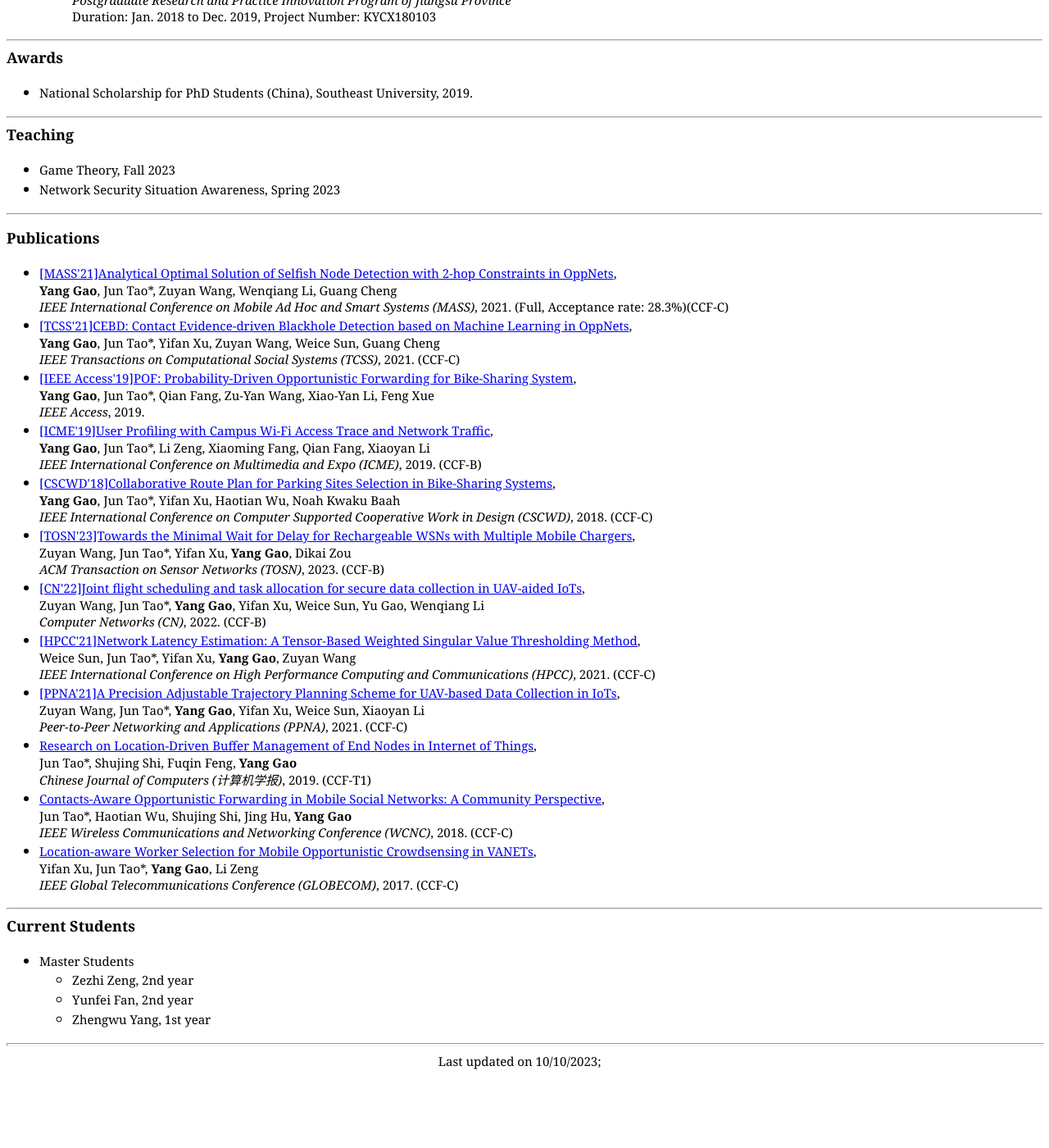
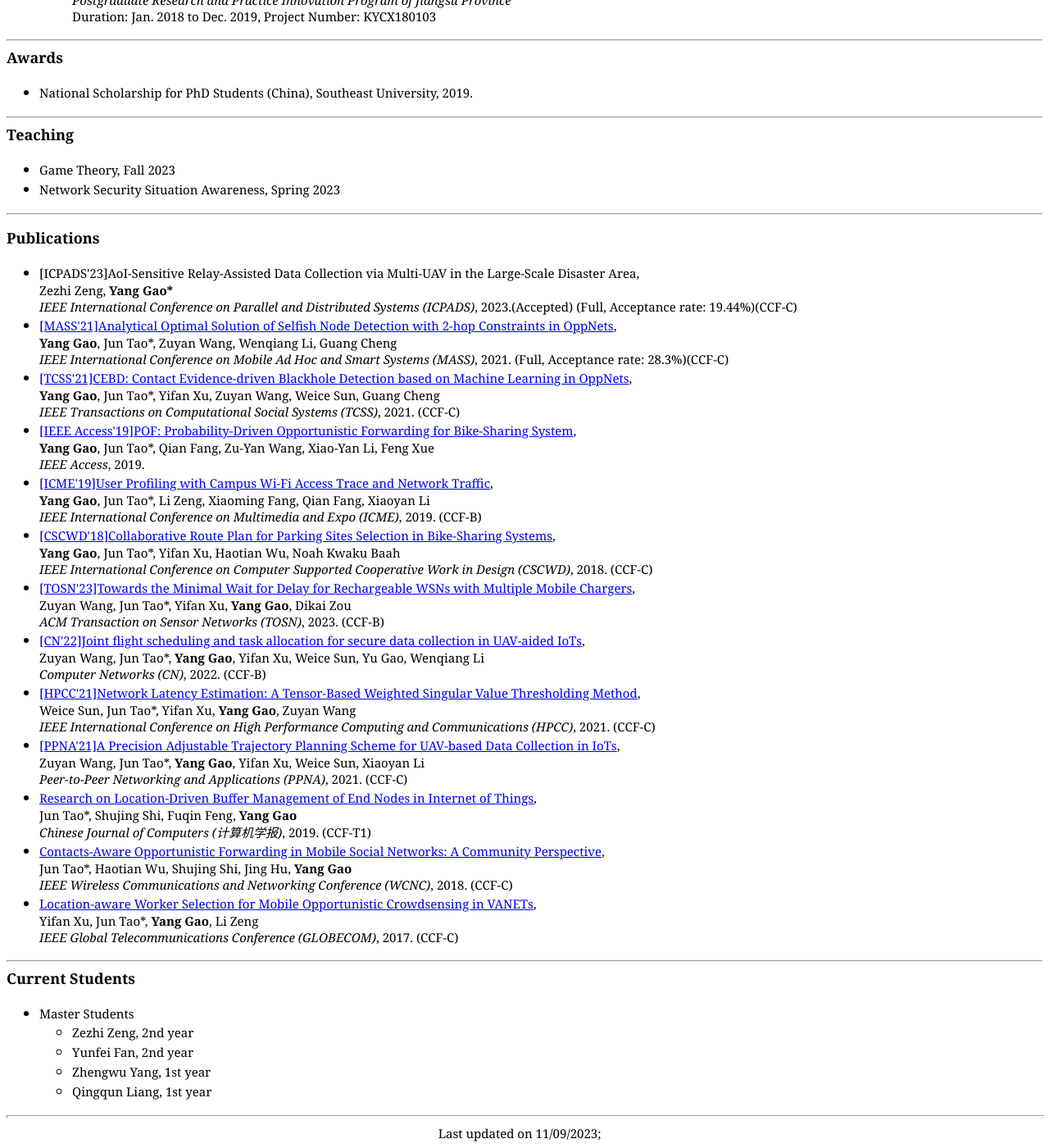
Before and after one commit to gaoyang23nj/gaoyang23nj.github.io, a Jekyll site: the page index.html, which Jekyll copies as it is, in a window 1280 px wide and 1400 px high, scrolled down 1000 px. Shown: the whole window at 82% size. Built offline with Jekyll 4.4.1, drawn with Linux system fonts in a browser that asks for light colours; before the commit the page ends 2312 px from its top, so only the background shows below that.

Commit message:
Update index.html

```diff
--- a/index.html
+++ b/index.html
@@ -152,6 +152,14 @@ Bios</span>
 <p><span style="font-weight: bold; font-size: 18px;">Publications</span></p>
 <ul class="style5">
     <li>
+        <small><a>
+		[ICPADS'23]AoI-Sensitive Relay-Assisted Data Collection via Multi-UAV in the Large-Scale Disaster Area</a>, <br>
+        Zezhi Zeng, <strong>Yang Gao*</strong><br>
+        <em>IEEE International Conference on Parallel and Distributed Systems (ICPADS)</em>, 2023.(Accepted)
+		(Full, Acceptance rate: 19.44%)(CCF-C)
+        </small>
+    </li>
+    <li>
         <small><a href="https://ieeexplore.ieee.org/document/9637751">
 		[MASS'21]Analytical Optimal Solution of Selfish Node Detection with 2-hop Constraints in OppNets</a>, <br>
         <strong>Yang Gao</strong>, Jun Tao*, Zuyan Wang, Wenqiang Li, Guang Cheng<br>
@@ -262,13 +270,16 @@ Bios</span>
             <li>
                 <small><a>Zhengwu Yang, 1st year</a></small>
             </li>
+   	    <li>
+                <small><a>Qingqun Liang, 1st year</a></small>
+            </li>
         </ul>
     </li>
 </ul>
 <hr style="width: 100%; height: 2px;">
 <div style="text-align: center; font-size: 18px;">
     <small>
-	Last updated on 10/10/2023;&nbsp;&nbsp;&nbsp;
+	Last updated on 11/09/2023;&nbsp;&nbsp;&nbsp;
     </small>
     <br>
 </div>
```
Lines whose indentation alone changed are shown as unchanged.
